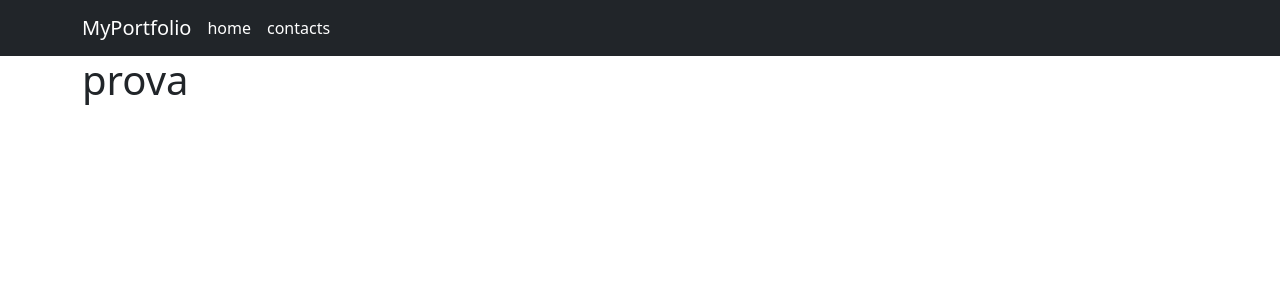
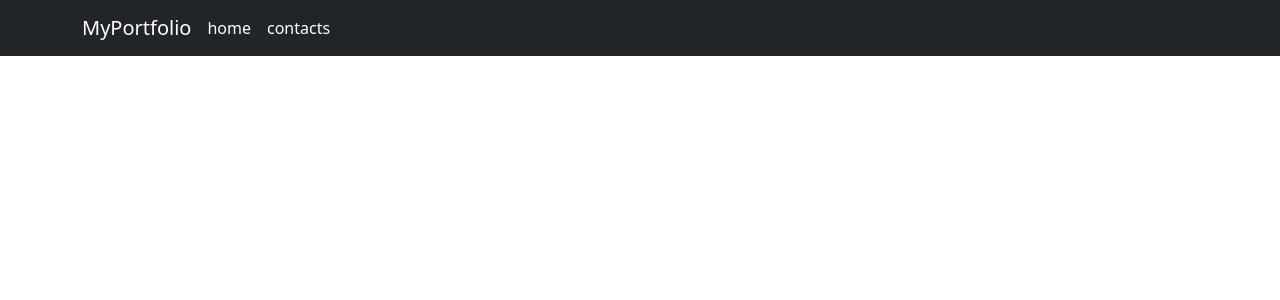
Before and after one commit to Matteo-Nesti/vite-boolfolio, a Vue app: page /contacts in a window 1280 px wide. Shown: the top 300 px of the page. Built offline with nearby package versions, Linux system fonts and the light colour scheme.

Commit message:
add router push for catch errors in project page

```diff
--- a/src/App.vue
+++ b/src/App.vue
@@ -3,7 +3,7 @@
   <AppHeader />
 
 
-<main class="container">
+<main >
   <!-- home page/ cards/ pagination -->
   <RouterView/>
 
--- a/src/pages/ContactsPage.vue
+++ b/src/pages/ContactsPage.vue
@@ -1,7 +1,5 @@
 <template lang="">
-    <div>
-        <h1>prova</h1>
-    </div>
+
 </template>
 <script>
 export default {
--- a/src/pages/HomePage.vue
+++ b/src/pages/HomePage.vue
@@ -1,6 +1,8 @@
 <template lang="">
     <!-- cards -->
-    <AppCard :cardContents="projects.data"/>
+    <div class="container">
+        <AppCard :cardContents="projects.data"/>
+    </div>
 
     <!-- paginazione -->
   <AppPagination :links="projects.links" @change-page="fetchProjects"/>
--- a/src/pages/ProjectPage.vue
+++ b/src/pages/ProjectPage.vue
@@ -1,20 +1,24 @@
 <template lang="">
+  <div class="container">
     <h1 class="my-3 text-center">Project Detail</h1>
 
-  <div class="card mb-3" >
+    <div class="card mb-3">
       <div class="row g-0">
         <div class="col-md-4" v-if="project.image">
-        <img  :src="project.image" class="img-fluid rounded-start" alt="..." />
+          <img :src="project.image" class="img-fluid rounded-start" alt="..." />
         </div>
         <div class="col-md-8">
           <div class="card-body">
-          <h5 class="card-title">{{project.title}}</h5>
+            <h5 class="card-title">{{ project.title }}</h5>
             <p class="card-text">
-            {{project.content}}
+              {{ project.content }}
             </p>
             <p class="card-text">
-            <small class="text-body-secondary">{{ formatProjectDate(project.updated_at)}}</small>
+              <small class="text-body-secondary">{{
+                formatProjectDate(project.updated_at)
+              }}</small>
             </p>
+          </div>
         </div>
       </div>
     </div>
@@ -38,6 +42,7 @@ export default {
           this.project = res.data;
         })
         .catch((err) => {
+          this.$router.push({ name: 'not-found' })
           console.errore(err);
         })
         .then(() => { });
--- a/src/router/index.js
+++ b/src/router/index.js
@@ -9,8 +9,8 @@ const router = createRouter({
     history: createWebHistory(),
     routes: [
         { path: '/', name: 'home', component: HomePage },
+        { path: '/contacts', name: 'contacts', component: ContactsPage },
         { path: '/project/:id', name: 'project-detail', component: ProjectPage },
-        { path: '/contacts', name: 'contacts', component: ContactsPage },
         { path: '/not-found', name: 'not-found', component: NotFoundPage },
         { path: '/:pathMatch(.*)*', redirect: '/not-found' },
     ]
```
Lines whose indentation alone changed are shown as unchanged.
